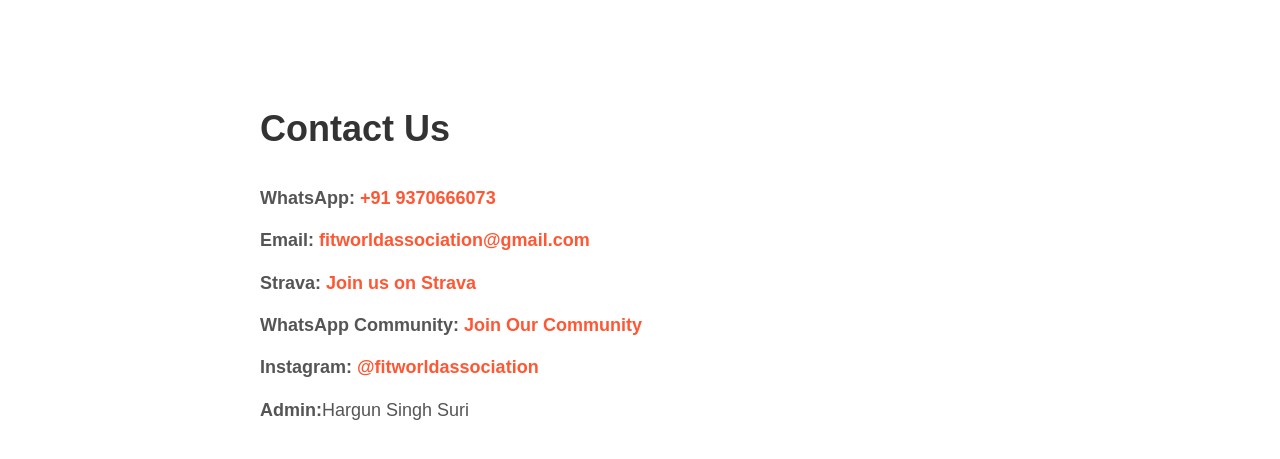
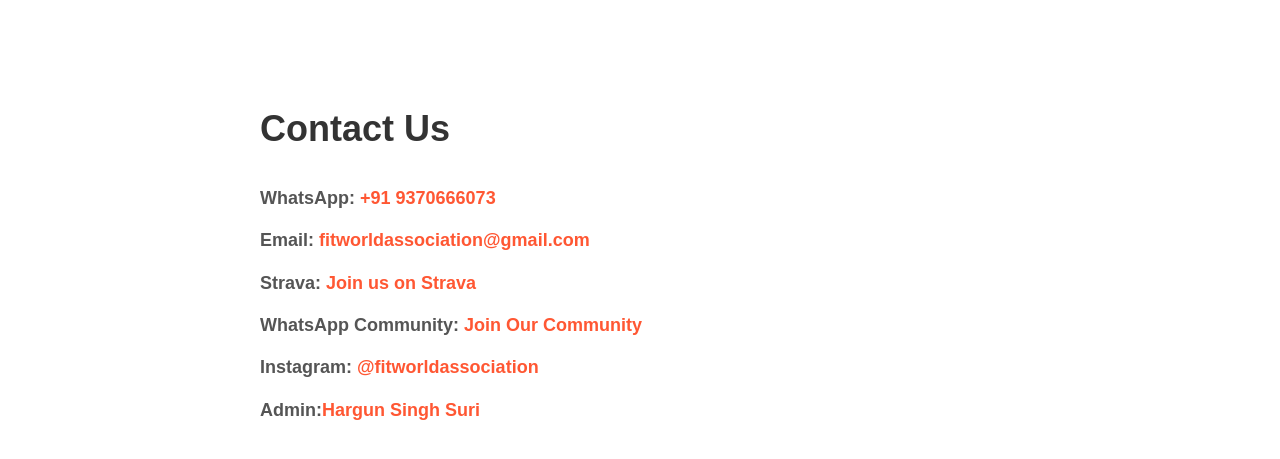
Before and after one commit to fitworldassociation/fitworldassociation, a plain HTML site: page contact.html in a window 1280 px wide. Shown: the part 361-820 px from the top of the page. Drawn offline with Linux system fonts and the light colour scheme.

Commit message:
Added admin details

```diff
--- a/contact.html
+++ b/contact.html
@@ -49,7 +49,7 @@
                 <p><strong>Strava:</strong> <a href="https://www.strava.com/clubs/fitworldassociation" target="_blank">Join us on Strava</a></p>
                 <p><strong>WhatsApp Community:</strong> <a href="https://shorturl.at/WImZc" target="_blank">Join Our Community</a></p>
                 <p><strong>Instagram:</strong> <a href="https://www.instagram.com/fitworldassociation" target="_blank">@fitworldassociation</a></p>
-				<p><strong>Admin:</strong>Hargun Singh Suri</p>
+				<p><strong>Admin:</strong><a href="https://www.strava.com/athletes/90018534" target="_blank">Hargun Singh Suri</a></p>
             </div>
         </section>
     </main>
```
